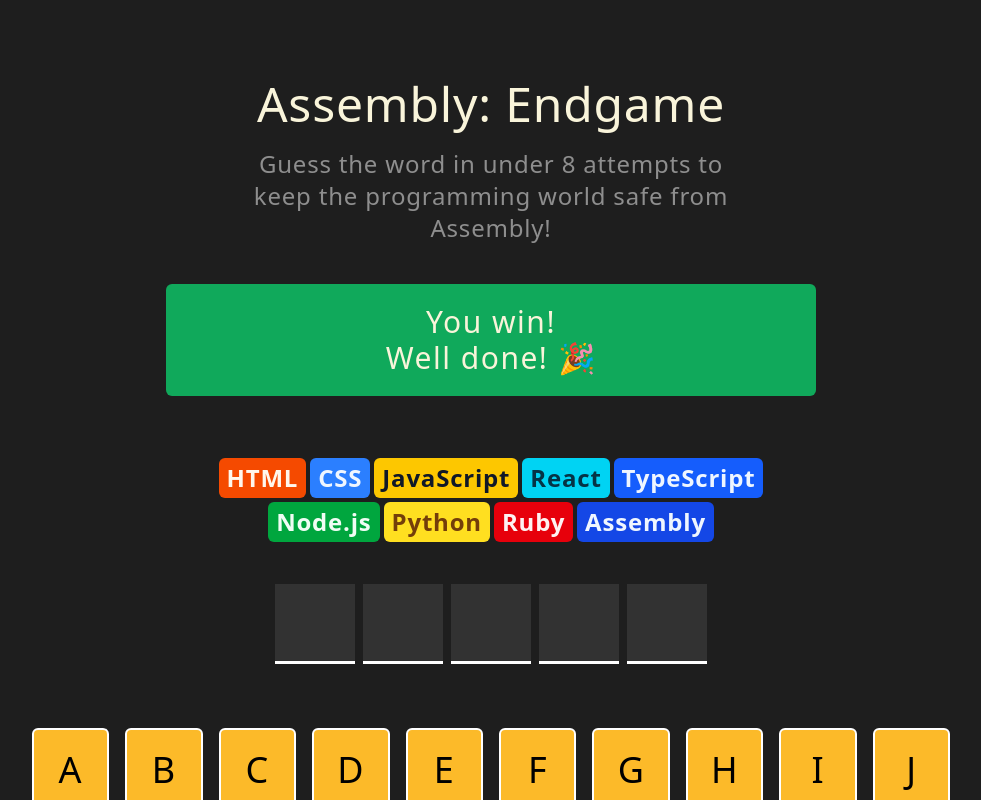
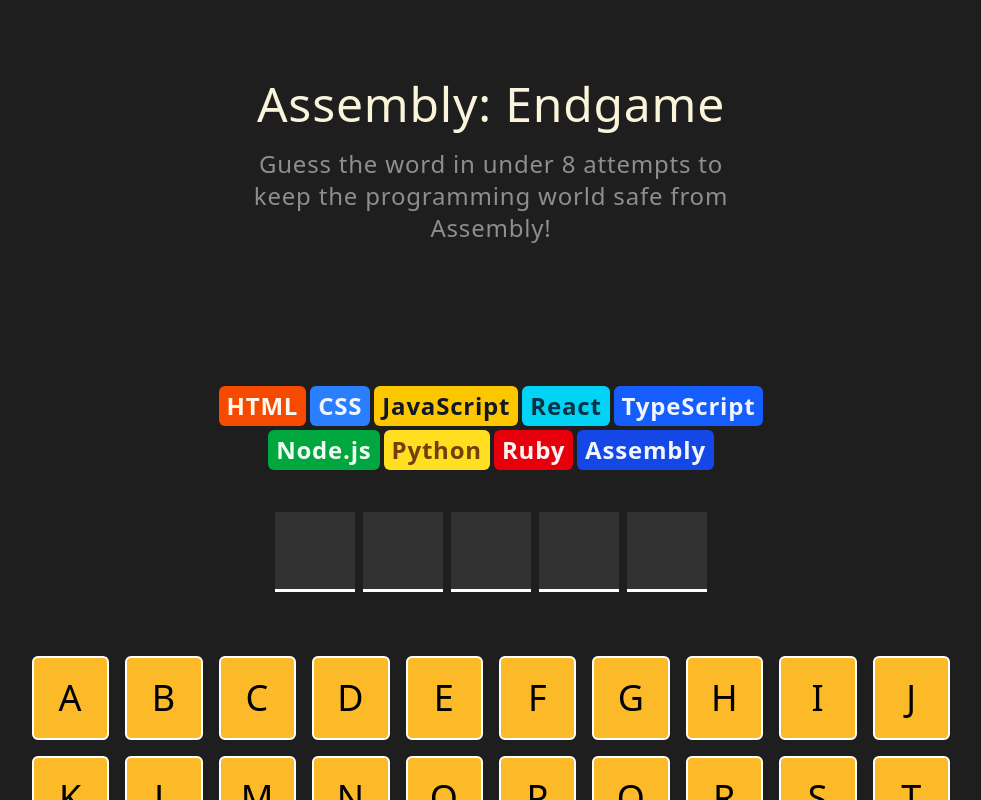
Before and after one commit to Spelel/React_P7_Assembly-Endgame, a React (Vite) app: page / in a window 1280 px wide. Shown: the top 800 px of the page, without its empty margins (149-1130 px from the left). Built offline with nearby package versions, Linux system fonts and the light colour scheme.

Commit message:
added dynamic display of text, info about win/lose, idk

```diff
--- a/src/Components/Main.jsx
+++ b/src/Components/Main.jsx
@@ -1,4 +1,4 @@
-import React from "react"
+import React, { useOptimistic } from "react"
 import Header from "./Header.jsx"
 import Status from "./Status.jsx"
 import languages from '../Data/languages.js'
@@ -10,6 +10,26 @@
 
 export default function Main () {
 
+    function getFarewellText(language) {
+        const options = [
+            `Farewell, ${language}`,
+            `Adios, ${language}`,
+            `R.I.P., ${language}`,
+            `We'll miss you, ${language}`,
+            `Oh no, not ${language}!`,
+            `${language} bites the dust`,
+            `Gone but not forgotten, ${language}`,
+            `The end of ${language} as we know it`,
+            `Off into the sunset, ${language}`,
+            `${language}, it's been real`,
+            `${language}, your watch has ended`,
+            `${language} has left the building`
+        ];
+
+        const randomIndex = Math.floor(Math.random() * options.length);
+        return options[randomIndex];
+    }
+
         const [currentWord, setCurrentWord] = React.useState("react")
 
         const [guessedLetters, setGuessedLetters] = React.useState([])
@@ -17,7 +37,6 @@
         const currentWordLetters = currentWord.toLowerCase().split('')
 
         const wrongGuessCount = guessedLetters.filter(letter => !currentWord.includes(letter)).length
-
 
         const langElements = languages.map((lan, index) => {
             const isLanguageLost = index < wrongGuessCount
@@ -32,14 +51,20 @@
                 status = {`${isLanguageLost ? 'wrong' : 'fine'}`}
                 />)})
 
+
+
+
         const isGameWon = currentWord.split("").every(letter => guessedLetters.includes(letter))
 
         const isGameLost = wrongGuessCount >= languages.length - 1
 
         const isgameOver = isGameWon || isGameLost
 
-        const newGameBtn = isgameOver ? <NewGameButton /> : ""
+        const lastGuessedLetter = guessedLetters[guessedLetters.length - 1]
 
+        const isLastGuessIncorrect = lastGuessedLetter && !currentWord.includes(lastGuessedLetter)
+
+        console.log(isLastGuessIncorrect)
 
         // console.log(guessedLetters)
 
@@ -58,14 +83,13 @@
 
         />})
 
-        // console.log(CurrentWordArray)
-
         function getLetterStatus(letter) {
             if (!guessedLetters.includes(letter)) {
                 return 'unguessed' // nie została jeszcze kliknięta
             }
             return currentWordLetters.includes(letter) ? 'right' : 'wrong'
         }
+
 
 
         const alphabet = 'abcdefghijklmnopqrstuvwxyz'.split('').map(akl => {
@@ -77,12 +101,25 @@
                 holdW = {() => addGuessedLetter(akl)}
         />})
 
-        // console.log(alphabet)
+        function renderGameInfo() {
+            if (!isgameOver && isLastGuessIncorrect) {
+                return <div className="
+                h-30 w-3/5 text-center mt-10 px-10 py-10 bg-[#7A5EA7] text-white text-3xl mb-15 border-1 rounded-md border-dashed border-black
+                ">{getFarewellText(languages[wrongGuessCount - 1].name)}</div>
+            }
+            if (isGameWon) {
+                return <Status status = {true} />
+            }
+            if (isGameLost) {
+                return <Status status = {false} />
+            }
+            return <div className="h-30 w-3/5 mt-10 px-10 py-5 text-white text-center text-3xl mb-15"></div>
+        }
 
     return<>
         <section className="flex flex-col justify-start items-center h-screen bg-[#1E1E1E] tracking-wider">
            <Header />
-           <Status />
+           {renderGameInfo()}
            <div className="flex flex-wrap max-w-150 justify-center">
             {langElements}
            </div>
@@ -95,7 +132,7 @@
             <div className="grid grid-cols-6 gap-1 mt-2">
                 {alphabet.slice(20)}
             </div>
-                {newGameBtn}
+                {isgameOver && <NewGameButton />}
         </section>
     </>
 }
--- a/src/Components/Status.jsx
+++ b/src/Components/Status.jsx
@@ -1,8 +1,40 @@
-export default function Status() {
-    return<>
-        <div className="mt-10 bg-[#10A95B] px-55 py-5 text-3xl text-[#F9F4DA] text-center rounded-md tracking-wider mb-15">
-            <p>You win!</p>
-            <p>Well done! 🎉</p>
+import clsx from "clsx"
+export default function Status(props) {
+    const {status} = props
+
+    const getBackgroundColor = () => {
+        // Priorytet 2: Sprawdź status (win/lose)
+        if (status === true) {
+            return 'bg-[#10A95B]'  // zielony = wygrana
+        }
+        if (status === false) {
+            return 'bg-[#BA2A2A]'  // czerwony = przegrana
+        }
+    }
+    return <>
+        <div className={clsx(
+            'h-30 w-3/5 mt-10 px-10 py-5 text-3xl text-[#F9F4DA] text-center rounded-md tracking-wider mb-15',
+            getBackgroundColor()
+        )}>
+            {status === true && (
+                <>
+                    <p>You win!</p>
+                    <p>Well done! 🎉</p>
+                </>
+            )}
+            {status === false && (
+                <>
+                    <p>Game over!</p>
+                    <p>You lose! Better start learning Assembly 😭</p>
+                </>
+            )}
         </div>
     </>
 }
+
+
+
+{/* <div className="mt-10 bg-[#10A95B] px-55 py-5 text-3xl text-[#F9F4DA] text-center rounded-md tracking-wider mb-15">
+            <p>You win!</p>
+            <p>Well done! 🎉</p>
+        </div> */}
```
